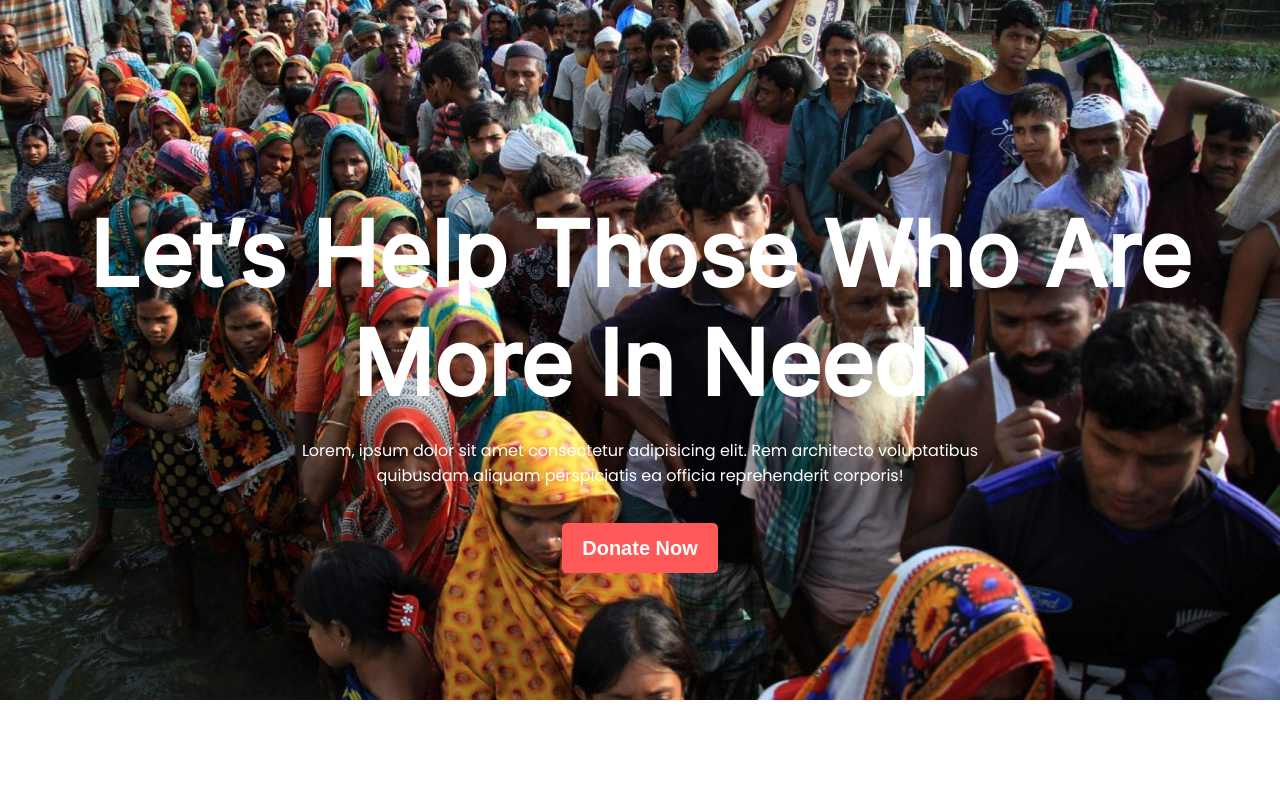
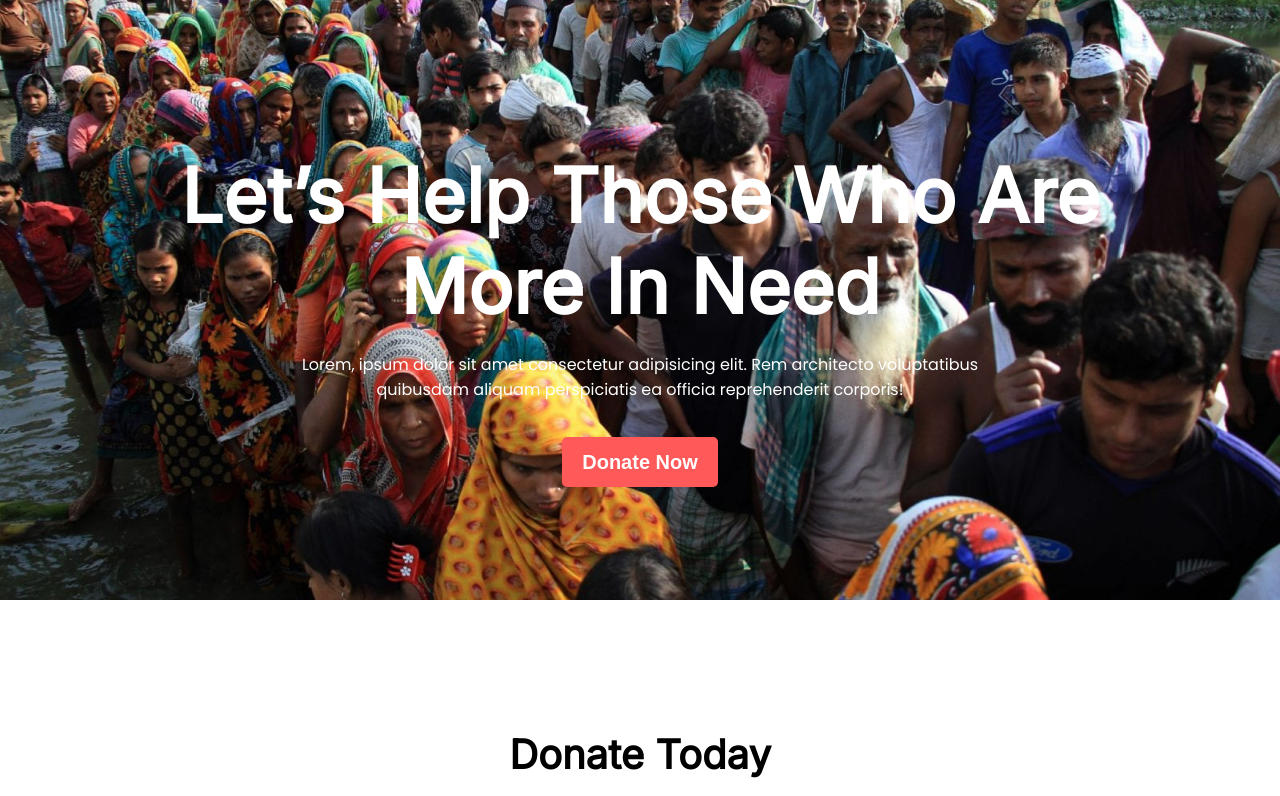
Before and after one commit to sadiaCSE444/Practise-Website, a plain HTML site: page index.html in a window 1280 px wide. Shown: the top 796 px of the page. Drawn offline with Linux system fonts and the light colour scheme.

Commit message:
font fixed

```diff
--- a/styles/practise.css
+++ b/styles/practise.css
@@ -29,7 +29,7 @@ section{
 
 header{
     text-align: center;
-    height: 700px;
+    height: 600px;
     background: #FFF8F3;
     background-image: url('../images/donation7.jpg');
     background-repeat: no-repeat;
@@ -40,9 +40,9 @@ header{
     color: white;
 }
 .banner-title{
-    font-size: 60px;
+    font-size: 50px;
     font-weight: 900;
-    padding-top: 200px;
+    padding-top: 150px;
 }
 .banner-description{
     text-align:center;
@@ -61,8 +61,8 @@ main{
     text-align: center;
 } */
 .section-title{
-    font-size: 45px;
-    font-weight: 800;
+    font-size: 40px;
+    font-weight: 700;
     margin-top: 80px;
     margin-bottom: 20px;
 }
@@ -187,7 +187,7 @@ main{
     color: #707070;
 } */
 .lives-title, .survive-title{
-    font-size: 45px;
+    font-size: 40px;
     font-weight: 800;
     margin-top: 120px;
     margin-bottom: 20px;
@@ -199,7 +199,7 @@ main{
     font-family: 'Poppins', sans-serif;
 }
 .update-title{
-    font-size: 45px;
+    font-size: 40px;
     font-weight: 800;
     margin-top: 140px;
     margin-bottom: 20px;
```
